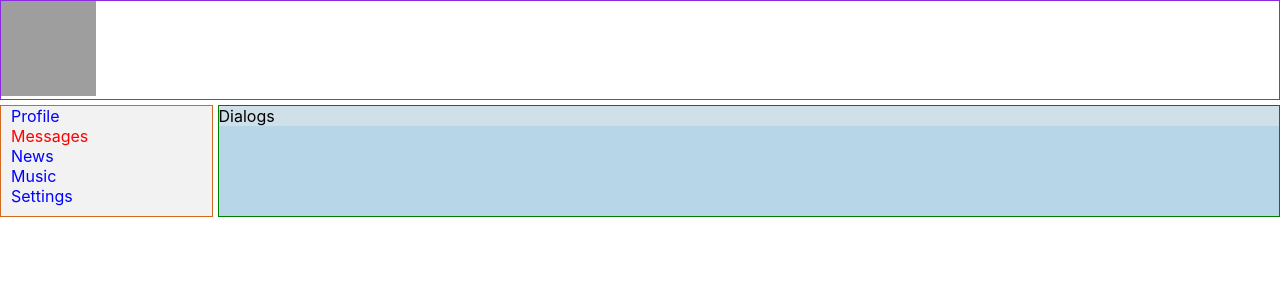
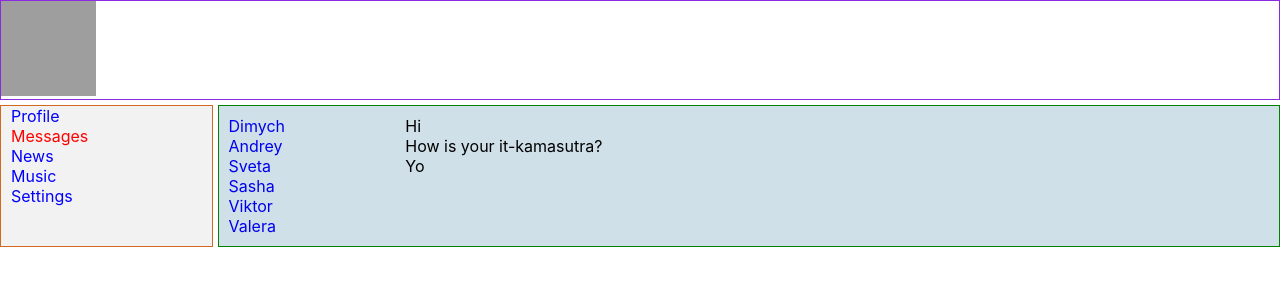
Before and after one commit to Multikus/socialNetwork_itCamasutra, a React (Create React App) app: page /dialogs in a window 1280 px wide. Shown: the top 300 px of the page. Built offline with nearby package versions, Linux system fonts and the light colour scheme; grey boxes are pictures that could not be loaded.

Commit message:
lesson 21-23 complete. add route exact. add css style and refactoring page dialogs

```diff
--- a/src/components/Dialogs/Dialogs.jsx
+++ b/src/components/Dialogs/Dialogs.jsx
@@ -1,10 +1,38 @@
 import React from 'react';
 import css from './Dialogs.module.css';
+import { NavLink } from 'react-router-dom';
+
+const DialogItem = (props) => {
+    return (
+        <div className={css.dialog + ' ' + css.active}>
+            <NavLink to={'/dialogs/' + props.id}>{props.name}</NavLink>
+        </div>
+    )
+}
+
+const Message = (props) => {
+    return (
+        <div className={css.message}>{props.message}</div>
+    )
+}
 
 const Dialogs = (props) => {
     return (
         <div className={css.dialogs_box}>
-            Dialogs
+            <div className={css.dialogs_items}>
+                <DialogItem name='Dimych' id='1' />
+                <DialogItem name='Andrey' id='2' />
+                <DialogItem name='Sveta' id='3'  />
+                <DialogItem name='Sasha' id='4'  />
+                <DialogItem name='Viktor' id='5' />
+                <DialogItem name='Valera' id='6' />
+
+            </div>
+            <div className={css.messages}>
+                <Message message='Hi' />
+                <Message message='How is your it-kamasutra?' />
+                <Message message='Yo' />
+            </div>
         </div>
     )
 }
--- a/src/components/Dialogs/Dialogs.module.css
+++ b/src/components/Dialogs/Dialogs.module.css
@@ -1,5 +1,32 @@
+
+.dialogs_box {
+    display: grid;
+    grid-template-columns: 2fr 10fr;
+}
 
 .dialogs_box {
     border: 1px colid #92a8d1;
     background-color: #cfe0e8;
 }
+
+.dialogs_items {
+    padding: 10px;
+}
+
+.dialogs_items .active {
+    color: goldenrod;
+}
+
+.messages {
+    padding: 10px;
+}
+
+.dialog a{
+    text-decoration: none;
+}
+/* .message {
+
+}
+
+
+*/
```
